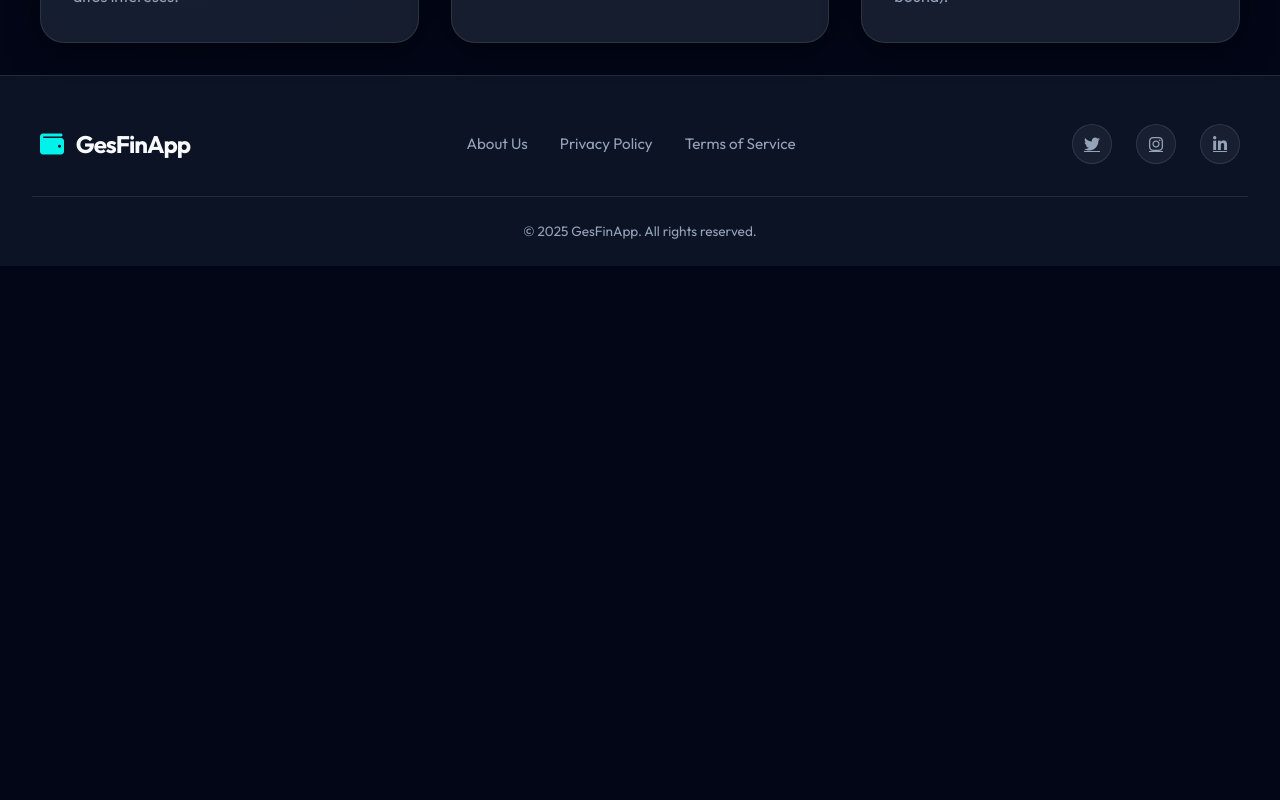
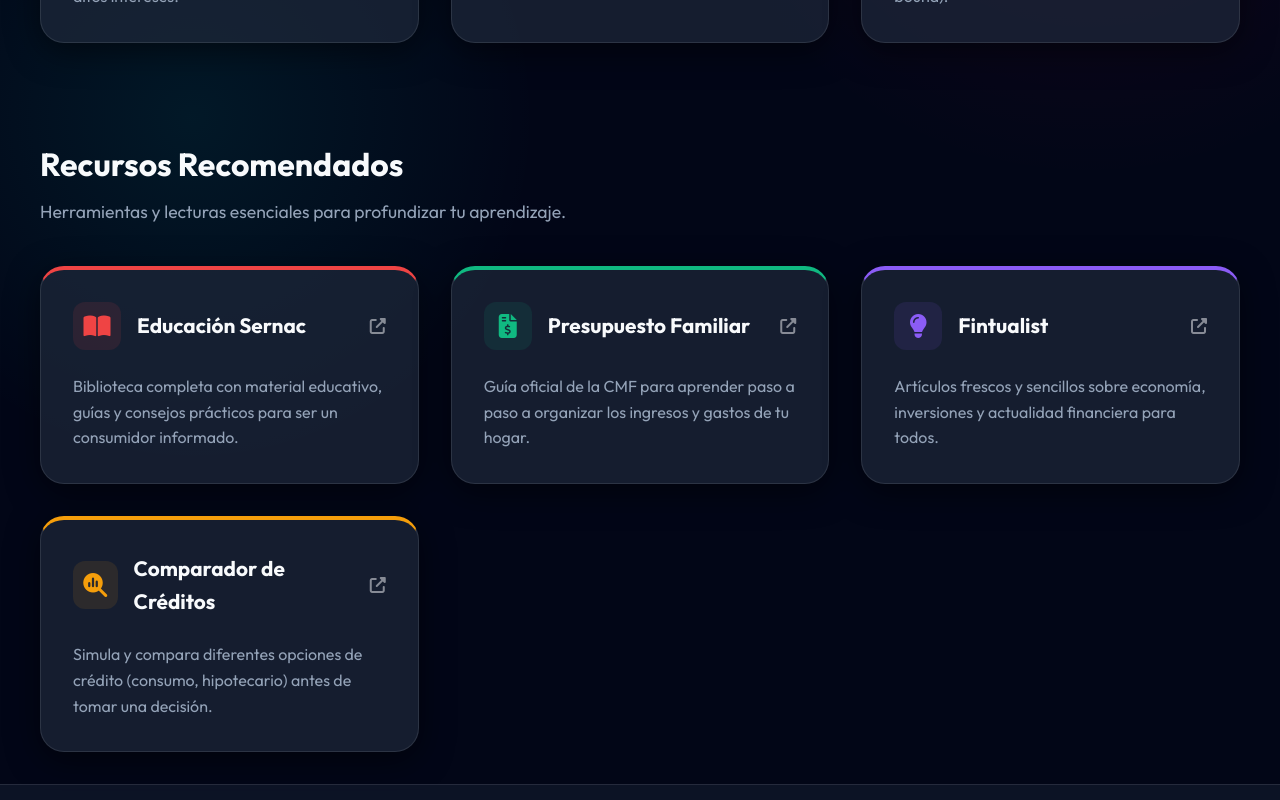
Before and after one commit to lina-cc/ABPRO, a React (Vite) app: page /education in a window 1280 px wide. Shown: the part 740-1540 px from the top of the page. Before the commit the page ends 1006 px from the top, so only its background shows below. Built offline with nearby package versions, Linux system fonts and the light colour scheme; no server answers; the database is empty; sample sign-in values are in the browser's storage.

Commit message:
Update Education page resources

```diff
--- a/src/pages/Education.jsx
+++ b/src/pages/Education.jsx
@@ -96,6 +96,111 @@
                         </div>
                     ))}
                 </div>
+
+                <header className="view-header" style={{ marginTop: '4rem' }}>
+                    <div>
+                        <h2 style={{ fontSize: '2rem', marginBottom: '0.5rem' }}>Recursos Recomendados</h2>
+                        <p style={{ color: 'var(--text-muted)', fontSize: '1.1rem' }}>Herramientas y lecturas esenciales para profundizar tu aprendizaje.</p>
+                    </div>
+                </header>
+
+                <div className="resources-grid animate-slide-up" style={{
+                    display: 'grid',
+                    gridTemplateColumns: 'repeat(auto-fit, minmax(340px, 1fr))',
+                    gap: '2rem',
+                    paddingBottom: '2rem'
+                }}>
+                    {[
+                        {
+                            icon: "fa-book-open",
+                            title: "Educación Sernac",
+                            content: "Biblioteca completa con material educativo, guías y consejos prácticos para ser un consumidor informado.",
+                            link: "https://www.sernac.cl/portal/607/w3-propertyvalue-14523.html#biblioteca",
+                            color: "#EF4444"
+                        },
+                        {
+                            icon: "fa-file-invoice-dollar",
+                            title: "Presupuesto Familiar",
+                            content: "Guía oficial de la CMF para aprender paso a paso a organizar los ingresos y gastos de tu hogar.",
+                            link: "https://www.cmfeduca.cl/educa/621/w3-channel.html",
+                            color: "#10B981"
+                        },
+                        {
+                            icon: "fa-lightbulb",
+                            title: "Fintualist",
+                            content: "Artículos frescos y sencillos sobre economía, inversiones y actualidad financiera para todos.",
+                            link: "https://fintualist.com/chile/educacion-financiera/",
+                            color: "#8B5CF6"
+                        },
+                        {
+                            icon: "fa-magnifying-glass-chart",
+                            title: "Comparador de Créditos",
+                            content: "Simula y compara diferentes opciones de crédito (consumo, hipotecario) antes de tomar una decisión.",
+                            link: "https://www.sernac.cl/portal/619/w3-article-84607.html",
+                            color: "#F59E0B"
+                        }
+                    ].map((resource, index) => (
+                        <a
+                            key={index}
+                            href={resource.link}
+                            target="_blank"
+                            rel="noopener noreferrer"
+                            className="glass-panel resource-card"
+                            style={{
+                                animationDelay: `${index * 0.1 + 0.3}s`,
+                                display: 'flex',
+                                flexDirection: 'column',
+                                gap: '1rem',
+                                position: 'relative',
+                                overflow: 'hidden',
+                                transition: 'all 0.3s ease',
+                                borderTop: `4px solid ${resource.color}`,
+                                textDecoration: 'none',
+                                color: 'inherit',
+                                cursor: 'pointer'
+                            }}
+                            onMouseEnter={(e) => {
+                                e.currentTarget.style.transform = 'translateY(-5px)';
+                                e.currentTarget.style.boxShadow = `0 10px 20px -5px ${resource.color}40`;
+                            }}
+                            onMouseLeave={(e) => {
+                                e.currentTarget.style.transform = 'translateY(0)';
+                                e.currentTarget.style.boxShadow = 'none';
+                            }}
+                        >
+                            <div style={{
+                                display: 'flex',
+                                alignItems: 'center',
+                                gap: '1rem',
+                                marginBottom: '0.5rem'
+                            }}>
+                                <div style={{
+                                    width: '48px',
+                                    height: '48px',
+                                    borderRadius: '12px',
+                                    background: `rgba(${parseInt(resource.color.slice(1, 3), 16)}, ${parseInt(resource.color.slice(3, 5), 16)}, ${parseInt(resource.color.slice(5, 7), 16)}, 0.1)`,
+                                    display: 'flex',
+                                    alignItems: 'center',
+                                    justifyContent: 'center',
+                                    color: resource.color,
+                                    fontSize: '1.5rem'
+                                }}>
+                                    <i className={`fa-solid ${resource.icon}`}></i>
+                                </div>
+                                <h3 style={{ fontSize: '1.3rem', margin: 0 }}>{resource.title}</h3>
+                                <i className="fa-solid fa-external-link-alt" style={{ marginLeft: 'auto', fontSize: '1rem', opacity: 0.5 }}></i>
+                            </div>
+                            <p style={{
+                                color: 'var(--text-muted)',
+                                lineHeight: '1.6',
+                                fontSize: '1rem',
+                                margin: 0
+                            }}>
+                                {resource.content}
+                            </p>
+                        </a>
+                    ))}
+                </div>
             </div>
         </section>
     );
```
